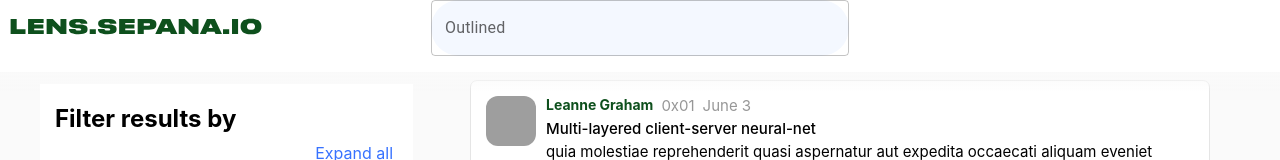
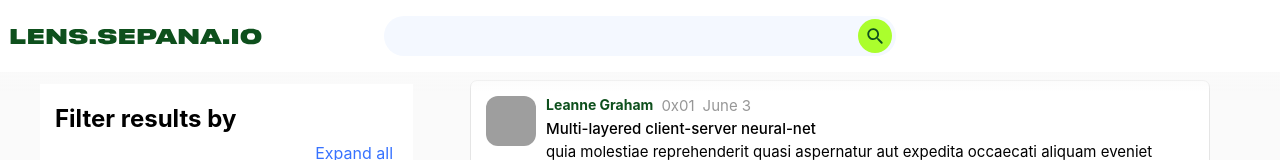
Before and after one commit to sepana-io/lens-search-frontend, a Next.js app: page / in a window 1280 px wide. Shown: the top 160 px of the page. Built offline with nearby package versions, Linux system fonts and the light colour scheme; grey boxes are pictures that could not be loaded.

Commit message:
quick changes

```diff
--- a/src/components/common/post/post.tsx
+++ b/src/components/common/post/post.tsx
@@ -17,7 +17,6 @@ const Post = ({ user }: Props) => {
     console.log('user', user)
     return <div className={style.wrapper}>
         <div>
-            {/* Avatar */}
             <img src={avatar} alt='Avatar' className={style.avatar} />
         </div>
         <div className={style.wrapper2}>
--- a/src/components/header/header.module.scss
+++ b/src/components/header/header.module.scss
@@ -24,19 +24,47 @@
     top: 72px;
     background: linear-gradient(180deg, $color-primary, transparent);
 }
-.search{
+.search {
     border-radius: 32px;
-    background-color: #F4F8FF;
-    max-width: 418px;
+    background-color: #f4f8ff;
     width: 100%;
+    height: 40px;
+    border: transparent;
+    padding: 0px 45px 0px 20px;
+    &:hover {
+        border: 1px solid #e5e5e5;
+    }
+    &:focus {
+        outline-width: 0;
+        border: 1px solid #e5e5e5;
+    }
 }
-.logo{
+
+.logo {
     position: absolute;
     left: 10px;
-    color: $color-secondary;
+    display: flex;
+    align-items: center;
 }
-.both{
+.both {
     display: flex;
     align-items: center;
     justify-content: center;
+    height: inherit;
 }
+
+.logoSearch {
+    margin-left: -38px;
+    height: 34px;
+    width: 34px;
+    border-radius: 360px;
+    background-color: #abfe2d;
+    cursor: pointer;
+    display: flex;
+    justify-content: center;
+    align-items: center;
+    transition: all 0.3s ease-in-out;
+    &:hover {
+        background-color: #cbff7d;
+    }
+}
--- a/src/components/header/header.tsx
+++ b/src/components/header/header.tsx
@@ -1,34 +1,26 @@
 import TextField from '@mui/material/TextField';
 import style from './header.module.scss';
-import Logo from '../../assets/logo/logo.svg';
-import Image from 'next/image';
-
+import Logo from '@/assets/logo/logo.svg';
+import Input from '@mui/material/Input';
+import InputAdornment from '@mui/material/InputAdornment';
+import SearchIcon from "@/assets/icons/search_24px.svg";
 const Header = () => {
-    // const routes = [
-    //     { title: 'Home', path: '/' },
-    //     { title: 'About', path: '/' },
-    // ]
-
     return (
         <>
             <div className={style.wrapper}>
                 <div className={style.both}>
-                    {/* <Image src={logo} alt='logo' /> */}
                     <div className={style.logo}>
-                    <Logo />
+                        <Logo />
+                    </div>
+                    <div style={{ display: 'flex', alignItems: 'center', width: "40%" }}>
+                        <input type="text" className={style.search} />
+                        <span><div className={style.logoSearch} ><SearchIcon /></div>
+                        </span>
+                    </div>
 
-                    </div>
-                    {/* <h1 >LENS.SEPANA.IO</h1> */}
-                    <TextField id="outlined-basic" label="Outlined" variant="outlined" className={style.search}/>
                 </div>
-                {/* {routes.map(item => {
-                    return <a key={item.title} className={style.link} href={item.path}>{item.title}</a>
-                })} */}
             </div>
-            <div className={style.fade}>
-
-            </div>
-
+            <div className={style.fade} />
         </>
     )
 }
--- a/src/components/home/home.tsx
+++ b/src/components/home/home.tsx
@@ -1,6 +1,5 @@
 import type { NextPage } from 'next'
 import { Grid } from '@mui/material'
-import Filters from '@/components/common/filters/filters'
 import Post from '@/components/common/post/post'
 import InfiniteScroll from 'react-infinite-scroll-component'
 import { useState } from 'react'
@@ -17,7 +16,6 @@ const Home: NextPage = () => {
     return (
         <Grid container justifyContent='space-between' style={{ width: '100%' }}>
             <Grid item xs={4}>
-                {/* <Filters /> */}
                 <FilterResult />
             </Grid>
 
```
Also changed, not shown: src/components/common/filters/filters2.tsx (deleted, +0 -12 lines), src/assets/icons/search_24px.svg (added), src/components/home/home.module.scss (added).
